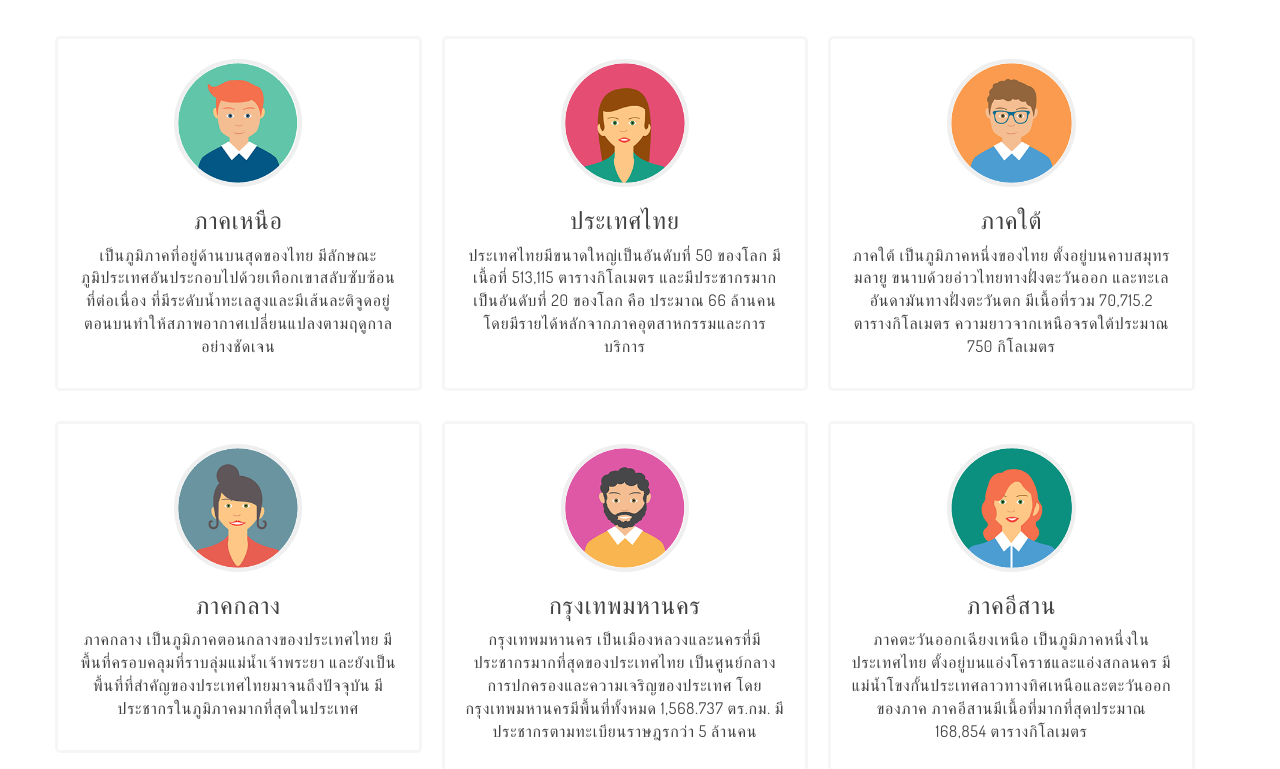
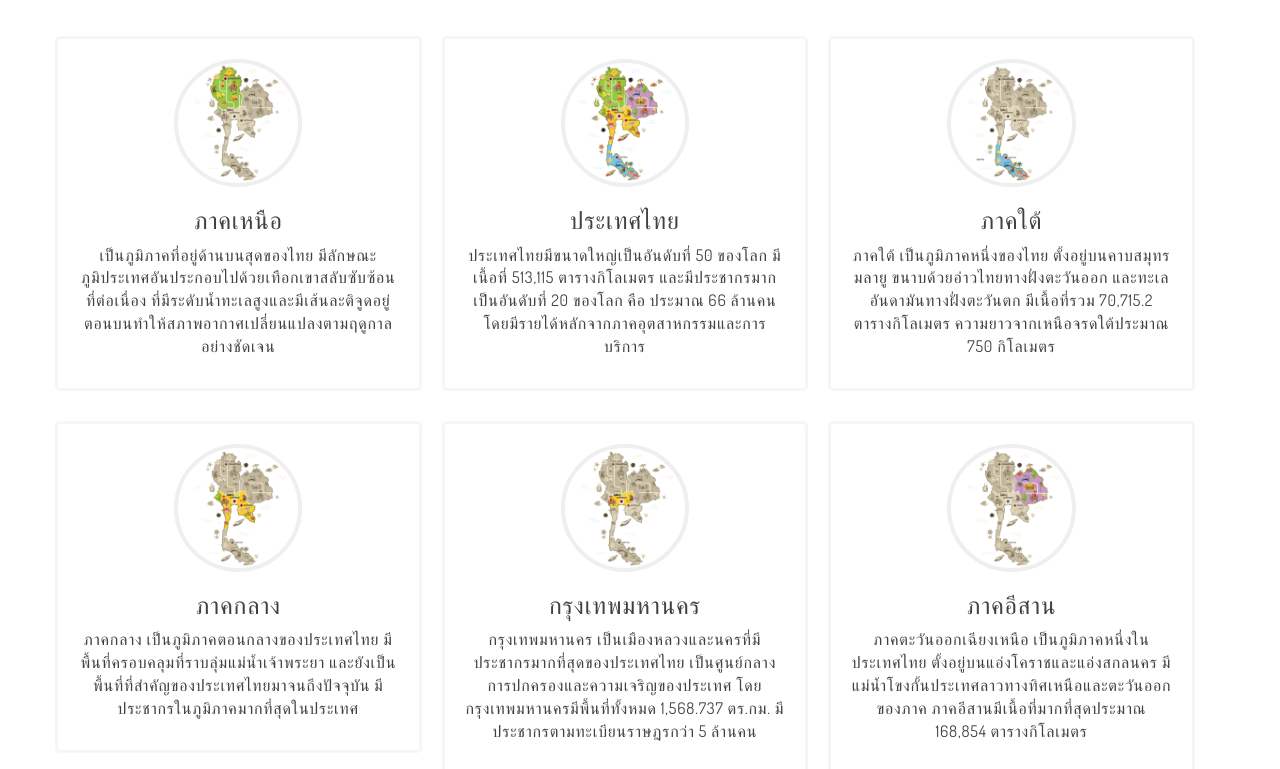
Before and after one commit to itsmelonely/Average-Expenses-Per-Household, a plain HTML site: page webproject/meetup-free-event-template-made-with-bootstrap/index.html in a window 1280 px wide. Shown: the part 687-1456 px from the top of the page. Drawn offline with Linux system fonts and the light colour scheme.

Commit message:
add images and edit index.html

```diff
--- a/webproject/meetup-free-event-template-made-with-bootstrap/index.html
+++ b/webproject/meetup-free-event-template-made-with-bootstrap/index.html
@@ -68,33 +68,33 @@
         <div class="row me-row content-ct speaker" id="speakers">
           <h2 class="row-title">Region</h2>
           <div class="col-md-4 col-sm-6 feature">
-            <a href="#"><img src="img/speaker-1.png" class="speaker-img"></a>
+            <a href="#"><img src="img/north.png" class="speaker-img"></a>
             <h3>ภาคเหนือ</h3>
             <p>เป็นภูมิภาคที่อยู่ด้านบนสุดของไทย มีลักษณะภูมิประเทศอันประกอบไปด้วยเทือกเขาสลับซับซ้อน ที่ต่อเนื่อง ที่มีระดับน้ำทะเลสูงและมีเส้นละติจูดอยู่ตอนบนทำให้สภาพอากาศเปลี่ยนแปลงตามฤดูกาลอย่างชัดเจน
             </p>
           </div>
           <div class="col-md-4 col-sm-6 feature">
-            <a href="#"><img src="img/speaker-2.png" class="speaker-img"></a>
+            <a href="#"><img src="img/thai.png" class="speaker-img"></a>
             <h3>ประเทศไทย</h3>
             <p>ประเทศไทยมีขนาดใหญ่เป็นอันดับที่ 50 ของโลก มีเนื้อที่ 513,115 ตารางกิโลเมตร และมีประชากรมากเป็นอันดับที่ 20 ของโลก คือ ประมาณ 66 ล้านคน โดยมีรายได้หลักจากภาคอุตสาหกรรมและการบริการ</p>
           </div>
           <div class="col-md-4 col-sm-6 feature">
-            <a href="#"><img src="img/speaker-3.png" class="speaker-img"></a>
+            <a href="#"><img src="img/south.png" class="speaker-img"></a>
             <h3>ภาคใต้</h3>
             <p>ภาคใต้ เป็นภูมิภาคหนึ่งของไทย ตั้งอยู่บนคาบสมุทรมลายู ขนาบด้วยอ่าวไทยทางฝั่งตะวันออก และทะเลอันดามันทางฝั่งตะวันตก มีเนื้อที่รวม 70,715.2 ตารางกิโลเมตร ความยาวจากเหนือจรดใต้ประมาณ 750 กิโลเมตร</p>
           </div>
           <div class="col-md-4 col-sm-6 feature">
-            <a href="#"><img src="img/speaker-4.png" class="speaker-img"></a>
+            <a href="#"><img src="img/center.png" class="speaker-img"></a>
             <h3>ภาคกลาง</h3>
             <p>ภาคกลาง เป็นภูมิภาคตอนกลางของประเทศไทย มีพื้นที่ครอบคลุมที่ราบลุ่มแม่น้ำเจ้าพระยา  และยังเป็นพื้นที่ที่สำคัญของประเทศไทยมาจนถึงปัจจุบัน มีประชากรในภูมิภาคมากที่สุดในประเทศ</p>
           </div>
           <div class="col-md-4 col-sm-6 feature">
-            <a href="#"><img src="img/speaker-5.png" class="speaker-img"></a>
+            <a href="#"><img src="img/bkk.png" class="speaker-img"></a>
             <h3>กรุงเทพมหานคร</h3>
             <p>กรุงเทพมหานคร เป็นเมืองหลวงและนครที่มีประชากรมากที่สุดของประเทศไทย เป็นศูนย์กลางการปกครองและความเจริญของประเทศ โดยกรุงเทพมหานครมีพื้นที่ทั้งหมด 1,568.737 ตร.กม. มีประชากรตามทะเบียนราษฎรกว่า 5 ล้านคน</p>
           </div>
           <div class="col-md-4 col-sm-6 feature">
-            <a href="#"><img src="img/speaker-6.png" class="speaker-img"></a>
+            <a href="#"><img src="img/isan.png" class="speaker-img"></a>
             <h3>ภาคอีสาน</h3>
             <p> ภาคตะวันออกเฉียงเหนือ เป็นภูมิภาคหนึ่งในประเทศไทย ตั้งอยู่บนแอ่งโคราชและแอ่งสกลนคร มีแม่น้ำโขงกั้นประเทศลาวทางทิศเหนือและตะวันออกของภาค ภาคอีสานมีเนื้อที่มากที่สุดประมาณ 168,854 ตารางกิโลเมตร</p>
           </div>
```
Also changed, not shown: webproject/meetup-free-event-template-made-with-bootstrap/img/bkk.png (added), webproject/meetup-free-event-template-made-with-bootstrap/img/center.png (added), webproject/meetup-free-event-template-made-with-bootstrap/img/isan.png (added), webproject/meetup-free-event-template-made-with-bootstrap/img/north.png (added), webproject/meetup-free-event-template-made-with-bootstrap/img/south.png (added), webproject/meetup-free-event-template-made-with-bootstrap/img/thai.png (added), 1 other file.
